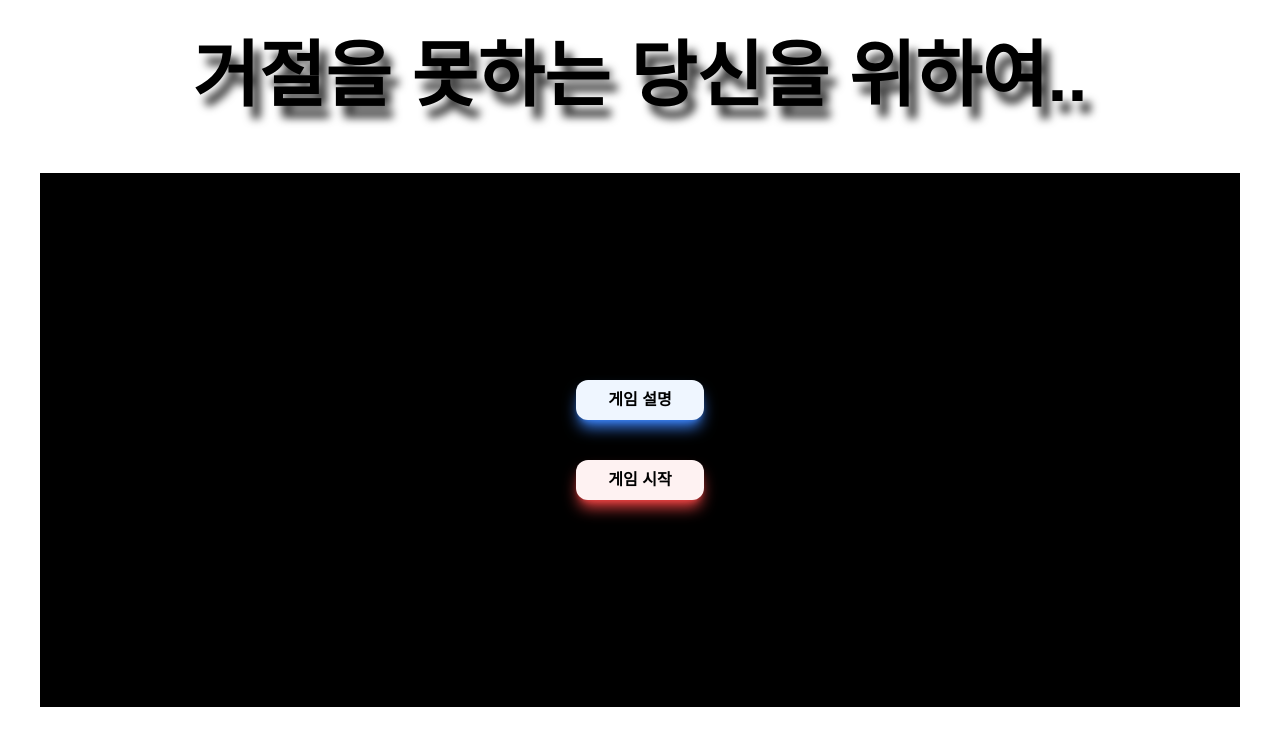
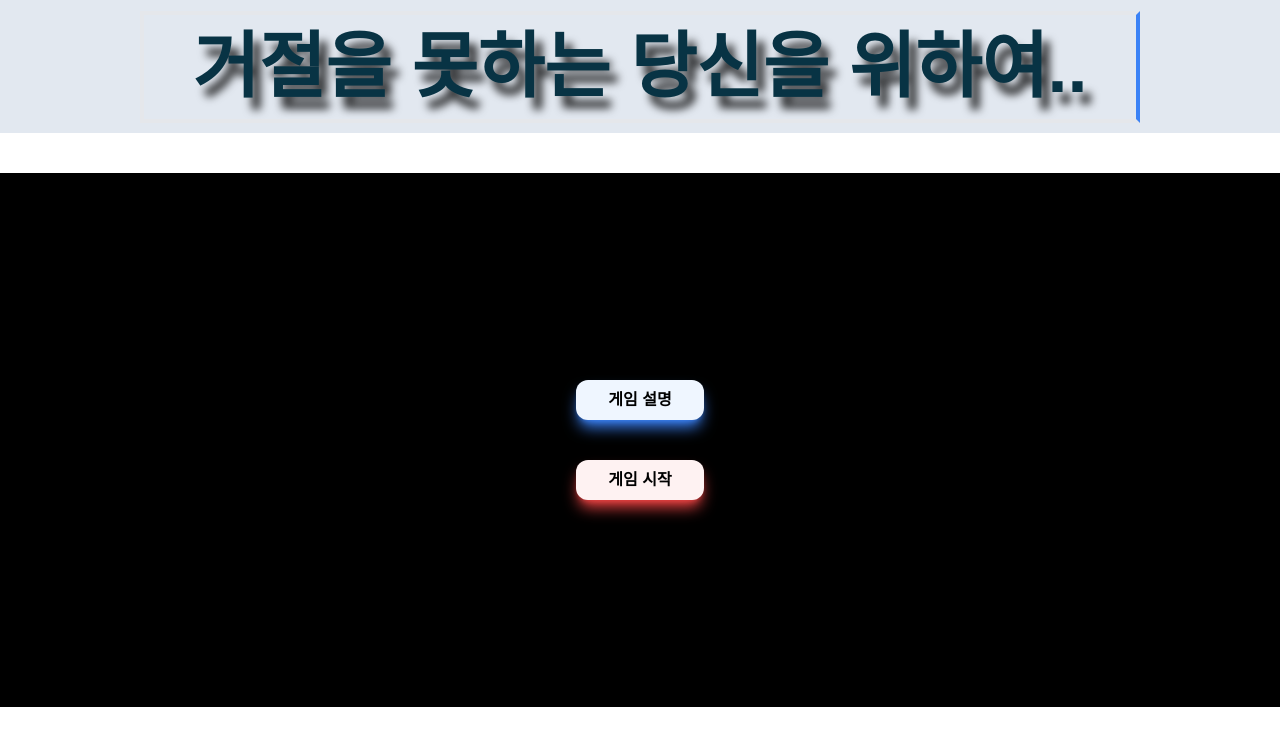
Before and after one commit to yun-21/refusal, a Next.js app in the folder client/: page / in a window 1280 px wide. Shown: the top 746 px of the page. Built offline with nearby package versions, Linux system fonts and the light colour scheme.

Commit message:
제목 커스텀 중

```diff
--- a/client/src/app/page.tsx
+++ b/client/src/app/page.tsx
@@ -15,12 +15,14 @@ export default function Home() {
   }
   return (
     <div className="w-full h-full">
-      <div className="flex flex-col items-center p-10 w-100 h-1/6">
-        <div className="text-7xl font-black text-black drop-shadow-[8px_12px_4px_rgba(0,0,0,0.8)]">
-          거절을 못하는 당신을 위하여..
+      <div className="flex flex-col items-center w-100 h-1/6 bg-slate-200 justify-center">
+        <div className="text-7xl font-black text-cyan-950 w-[1000px] h-28 flex items-center justify-center border-4 border-solid border-e-blue-500">
+          <div className="drop-shadow-[8px_12px_4px_rgba(0,0,0,0.8)]">
+            거절을 못하는 당신을 위하여..
+          </div>
         </div>
       </div>
-      <div className="flex flex-col gap-10 items-center justify-center h-4/6 bg-black m-10">
+      <div className="flex flex-col gap-10 items-center justify-center h-4/6 bg-black mt-10">
         <div className="bg-blue-50 w-32 h-10 flex justify-center items-center rounded-xl shadow-lg shadow-blue-500 font-bold">
           <div onClick={explanModalClick} className="text-black">
             게임 설명
```
